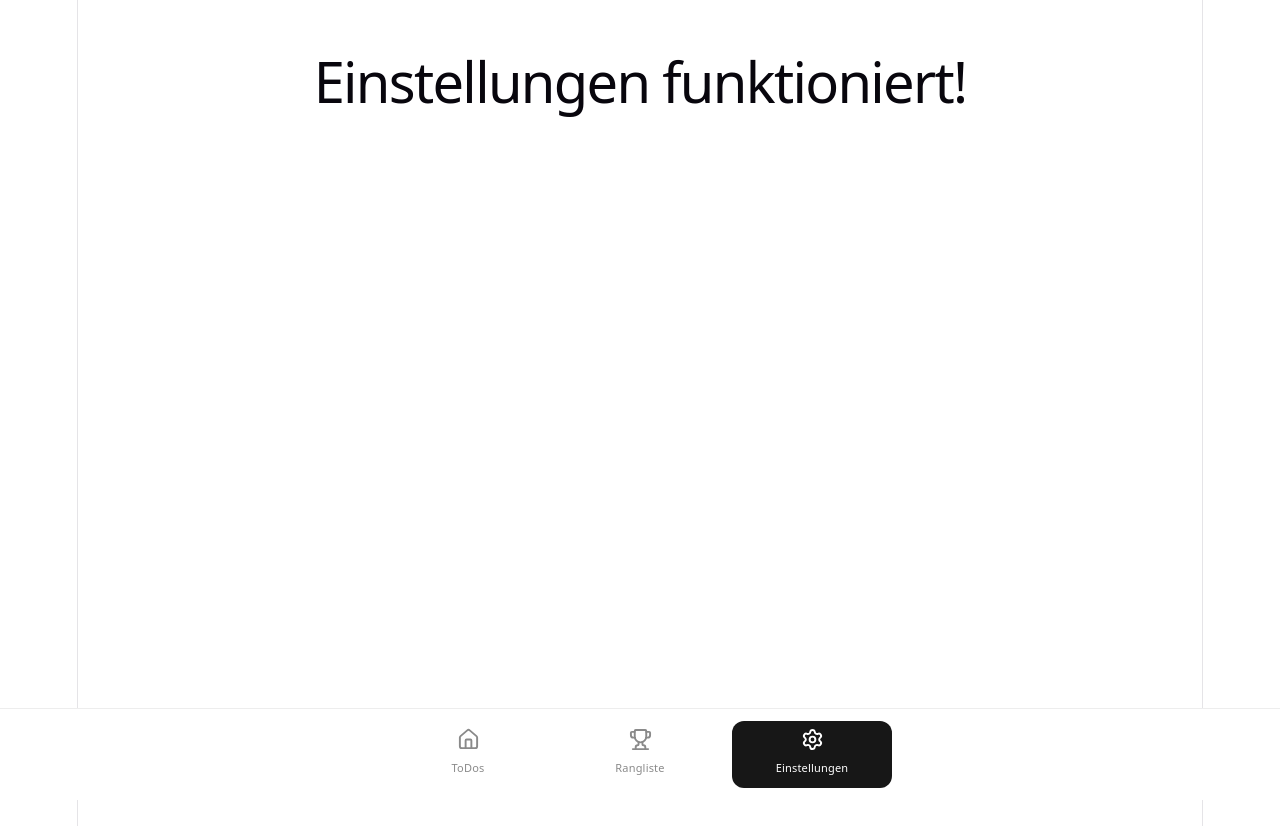
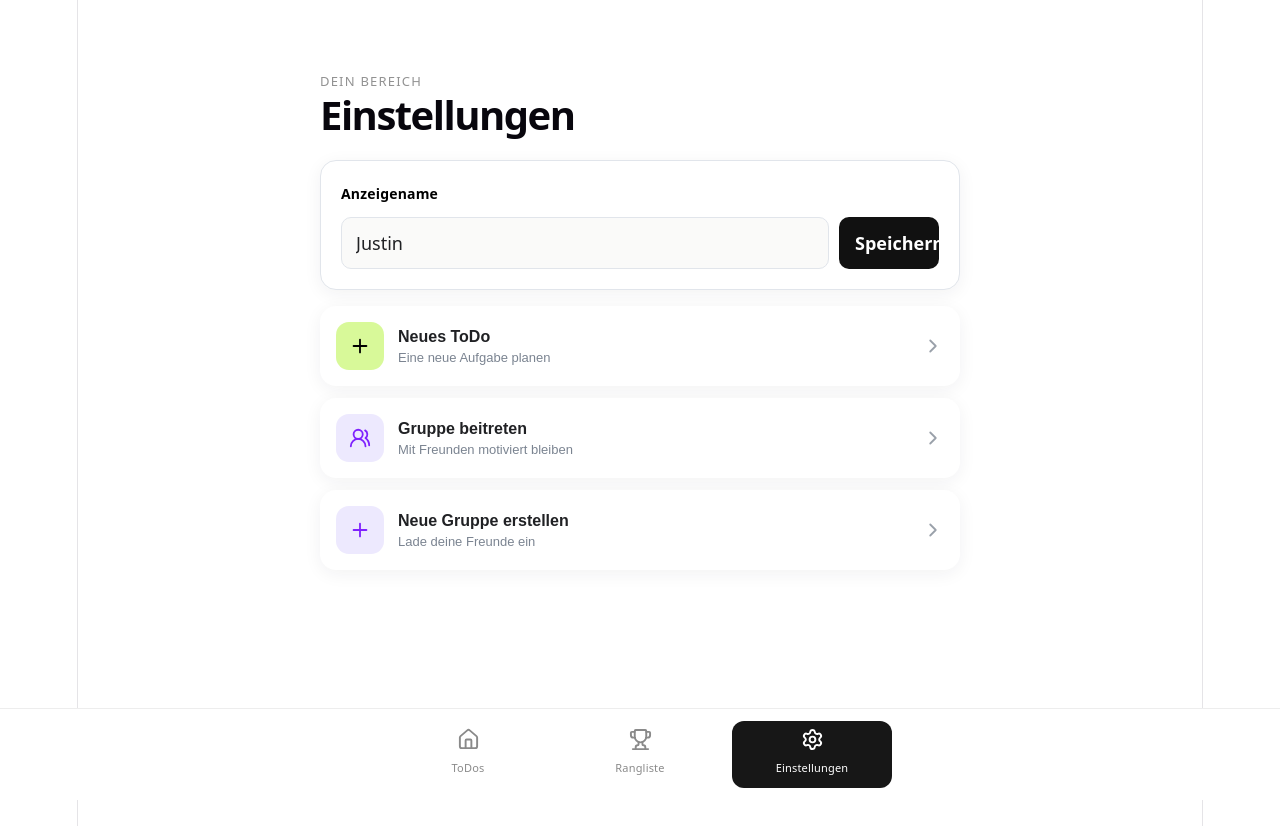
Before and after one commit to jsuti/Todo-App, a React (Vite) app: page /einstellungen in a window 1280 px wide. Shown: the top 826 px of the page. Built offline with nearby package versions, Linux system fonts and the light colour scheme.

Commit message:
Einstellungen-Seite hinzugefügt

```diff
--- a/src/App.jsx
+++ b/src/App.jsx
@@ -16,6 +16,8 @@ const initialCategories = [
 function App() {
   const [todos, setTodos] = useState([]);
   const [categories] = useState(initialCategories);
+  const [displayName, setDisplayName] = useState("Justin");
+  const [hasGroup] = useState(false);
 
   function toggleTodo(id) {
     setTodos((currentTodos) =>
@@ -81,6 +83,7 @@ function App() {
             path="/"
             element={
               <Home
+                displayName={displayName}
                 todos={todos}
                 categories={categories}
                 onToggle={toggleTodo}
@@ -93,13 +96,22 @@ function App() {
           <Route
             path="/rangliste"
             element={
-              <Rangliste categories={categories}/>
+              <Rangliste
+                categories={categories}
+                displayName={displayName}
+              />
             }
           />
 
           <Route
             path="/einstellungen"
-            element={<Einstellungen />}
+            element={
+              <Einstellungen
+                displayName={displayName}
+                onDisplayNameChange={setDisplayName}
+                hasGroup={hasGroup}
+              />
+            }
           />
         </Routes>
       </main>
--- a/src/components/Ranglistenzeile/Ranglistenzeile.css
+++ b/src/components/Ranglistenzeile/Ranglistenzeile.css
@@ -5,6 +5,10 @@
   font-size: 20px;
   font-weight: 600;
   color: #000000;
+}
+
+.leaderboard__row--current-user {
+  background-color: #F7FEE7;
 }
 
 .member-category {
--- a/src/components/Ranglistenzeile/Ranglistenzeile.jsx
+++ b/src/components/Ranglistenzeile/Ranglistenzeile.jsx
@@ -21,11 +21,14 @@ function RanglistenZeile({ member, rank, categories }) {
   const CategoryIcon = categoryIcons[member.bestCategoryId];
 
   return (
-    <tr>
+    <tr className={member.isCurrentUser ? "leaderboard__row--current-user" : ""}>
       <td>
         <div className="member-name">
           <span className="member-rank">{rank}</span>
-          <span>{member.name}</span>
+          <span>
+            {member.name}
+            {member.isCurrentUser && <span> (Du)</span>}
+          </span>
         </div>
       </td>
 
--- /dev/null
+++ b/src/pages/Einstellungen/Einstellungen.css
@@ -0,0 +1,129 @@
+.settings {
+  width: min(100% - 32px, 640px);
+  margin: 0 auto;
+  padding: 32px 0;
+}
+
+.settings-card {
+  display: flex;
+  flex-direction: column;
+  gap: 10px;
+  padding: 20px;
+  background: #fff;
+  border: 1px solid #e1e5eb;
+  border-radius: 16px;
+  box-shadow: 0 4px 18px rgb(30 41 59 / 6%);
+}
+
+.settings-card__label {
+  align-self: flex-start;
+  text-align: left;
+  color: #000000;
+  font-size: 14px;
+  font-weight: 600;
+}
+
+.settings-card__input-row {
+  display: flex;
+  gap: 10px;
+  width: 100%;
+}
+
+.settings-card__input {
+  width: 100%;
+  box-sizing: border-box;
+  padding: 12px 14px;
+  border: 1px solid #e1e5eb;
+  border-radius: 10px;
+  color: #202124;
+  background-color: #FAFAF9;
+  font: inherit;
+  outline: none;
+}
+
+.settings-card__save {
+  flex: 0 0 auto;
+  width: 100px;
+  padding: 0 16px;
+  border: 0;
+  border-radius: 10px;
+  background: #111;
+  color: #fff;
+  font: inherit;
+  font-weight: 600;
+  cursor: pointer;
+}
+
+.settings-card__save--saved {
+  font-size: 20px;
+  color: #000000;
+  background: #BBF451;
+}
+
+.settings-card__input:focus {
+  border-color: #333;
+  box-shadow: 0 0 0 3px rgb(0 0 0 / 10%);
+}
+
+.settings-options {
+  display: grid;
+  gap: 12px;
+  margin-top: 16px;
+}
+
+.settings-option {
+  display: flex;
+  align-items: center;
+  gap: 14px;
+  width: 100%;
+  padding: 16px;
+  border: 0;
+  border-radius: 16px;
+  background: #fff;
+  color: inherit;
+  text-align: left;
+  cursor: pointer;
+  box-shadow: 0 4px 18px rgb(30 41 59 / 6%);
+}
+
+.settings-option__icon {
+  display: grid;
+  flex: 0 0 48px;
+  width: 48px;
+  height: 48px;
+  place-items: center;
+  border-radius: 13px;
+}
+
+.settings-option__icon--green {
+  background: #D8F999;
+  color: #000000;
+}
+
+.settings-option__icon--purple {
+  background: #EDE9FE;
+  color: #7F22FE;
+}
+
+.settings-option__text {
+  display: flex;
+  flex: 1;
+  flex-direction: column;
+  gap: 4px;
+}
+
+.settings-option__title {
+  color: #202124;
+  font-size: 16px;
+  font-weight: 550;
+}
+
+.settings-option__description {
+  color: #7b8491;
+  font-size: 13px;
+}
+
+.settings-option__arrow {
+  flex: 0 0 auto;
+  color: #9aa1aa;
+}
--- a/src/pages/Einstellungen/Einstellungen.jsx
+++ b/src/pages/Einstellungen/Einstellungen.jsx
@@ -1,8 +1,141 @@
-function Einstellungen() {
+import { UsersRound, Plus, ChevronRight } from "lucide-react";
+import { useEffect, useState } from "react";
+import "./Einstellungen.css";
+import Seitenkopf from "../../components/Seitenkopf/Seitenkopf";
+
+function Einstellungen({
+  hasGroup,
+  displayName,
+  onDisplayNameChange,
+}) {
+  const [editedName, setEditedName] = useState(displayName);
+  const [saved, setSaved] = useState(false);
+
+  useEffect(() => {
+    setEditedName(displayName);
+  }, [displayName]);
+
+  function handleSave() {
+    onDisplayNameChange(editedName.trim());
+    setSaved(true);
+  }
+
   return (
-    <div>
-      <h1>Einstellungen funktioniert!</h1>
-    </div>
+    <main className="settings">
+      <Seitenkopf
+        eyebrowText="Dein Bereich"
+        header="Einstellungen"
+      />
+
+      <section className="settings-card">
+        <label className="settings-card__label" htmlFor="group-name">
+          Anzeigename
+        </label>
+        <div className="settings-card__input-row">
+          <input
+            className="settings-card__input"
+            id="group-name"
+            type="text"
+            placeholder="Deinen Namen eingeben"
+            value={editedName}
+            onChange={(event) => {
+              setEditedName(event.target.value);
+              setSaved(false);
+            }}
+          />
+
+          <button
+            className={`settings-card__save${saved ? " settings-card__save--saved" : ""}`}
+            type="button"
+            onClick={handleSave}
+          >
+            {saved ? "✓" : "Speichern"}
+          </button>
+        </div>
+      </section>
+
+      <div className="settings-options">
+        <button className="settings-option" type="button">
+          <span className="settings-option__icon settings-option__icon--green">
+            <Plus size={22} aria-hidden="true" />
+          </span>
+
+          <span className="settings-option__text">
+            <span className="settings-option__title">Neues ToDo</span>
+            <span className="settings-option__description">
+              Eine neue Aufgabe planen
+            </span>
+          </span>
+
+          <ChevronRight
+            className="settings-option__arrow"
+            size={22}
+            aria-hidden="true"
+          />
+        </button>
+
+        {hasGroup ? (
+          <button className="settings-option" type="button">
+            <span className="settings-option__icon settings-option__icon--purple">
+              <UsersRound size={22} aria-hidden="true" />
+            </span>
+
+            <span className="settings-option__text">
+              <span className="settings-option__title">Aus Gruppe austreten</span>
+              <span className="settings-option__description">
+                Einer anderen Gruppe anschließen
+              </span>
+            </span>
+
+            <ChevronRight
+              className="settings-option__arrow"
+              size={22}
+              aria-hidden="true"
+            />
+          </button>
+        ) : (
+          <>
+            <button className="settings-option" type="button">
+              <span className="settings-option__icon settings-option__icon--purple">
+                <UsersRound size={22} aria-hidden="true" />
+              </span>
+
+              <span className="settings-option__text">
+                <span className="settings-option__title">Gruppe beitreten</span>
+                <span className="settings-option__description">
+                  Mit Freunden motiviert bleiben
+                </span>
+              </span>
+
+              <ChevronRight
+                className="settings-option__arrow"
+                size={22}
+                aria-hidden="true"
+              />
+            </button>
+
+            <button className="settings-option" type="button">
+              <span className="settings-option__icon settings-option__icon--purple">
+                <Plus size={22} aria-hidden="true" />
+              </span>
+
+              <span className="settings-option__text">
+                <span className="settings-option__title">Neue Gruppe erstellen</span>
+                <span className="settings-option__description">
+                  Lade deine Freunde ein
+                </span>
+              </span>
+
+              <ChevronRight
+                className="settings-option__arrow"
+                size={22}
+                aria-hidden="true"
+              />
+            </button>
+          </>
+        )}
+      </div>
+    </main>
   );
 }
 
--- a/src/pages/Home/Home.jsx
+++ b/src/pages/Home/Home.jsx
@@ -2,7 +2,7 @@ import "./Home.css";
 import TodoItem from "../../components/TodoItem/TodoItem";
 import Seitenkopf from "../../components/Seitenkopf/Seitenkopf";
 
-function Home({ todos, categories, onToggle, onDelete, onAdd }) {
+function Home({ displayName, todos, categories, onToggle, onDelete, onAdd }) {
 
   const completedTodos = todos.filter(
     (todo) => todo.completed
@@ -30,7 +30,7 @@ function Home({ todos, categories, onToggle, onDelete, onAdd }) {
     <div>
       <Seitenkopf
         date={`${weekday}, ${date}`}
-        header="Hallo, Justin"
+        header={`Hallo, ${displayName}`}
       />
 
       <section className="progress-card">
--- a/src/pages/Rangliste/Rangliste.jsx
+++ b/src/pages/Rangliste/Rangliste.jsx
@@ -3,13 +3,14 @@ import { UsersRound } from "lucide-react";
 import RanglistenZeile from "../../components/Ranglistenzeile/Ranglistenzeile";
 import Seitenkopf from "../../components/Seitenkopf/Seitenkopf";
 
-const members = [
-  { id: 1, name: "Alex", points: 1250, bestCategoryId: 2 },
-  { id: 2, name: "Sam", points: 980, bestCategoryId: 4 },
-  { id: 3, name: "Jamie", points: 760, bestCategoryId: 3 },
-];
+function Rangliste({ categories, displayName }) {
+  const members = [
+    { id: 1, name: "Leonie", points: 1250, bestCategoryId: 2, isCurrentUser: false },
+    { id: 2, name: displayName, points: 980, bestCategoryId: 4, isCurrentUser: true },
+    { id: 3, name: "Jonas", points: 760, bestCategoryId: 3, isCurrentUser: false },
+    { id: 4, name: "Aylin", points: 660, bestCategoryId: 1, isCurrentUser: false },
+  ];
 
-function Rangliste({ categories }) {
   const rankedMembers = [...members].sort(
     (a, b) => b.points - a.points
   );
```
